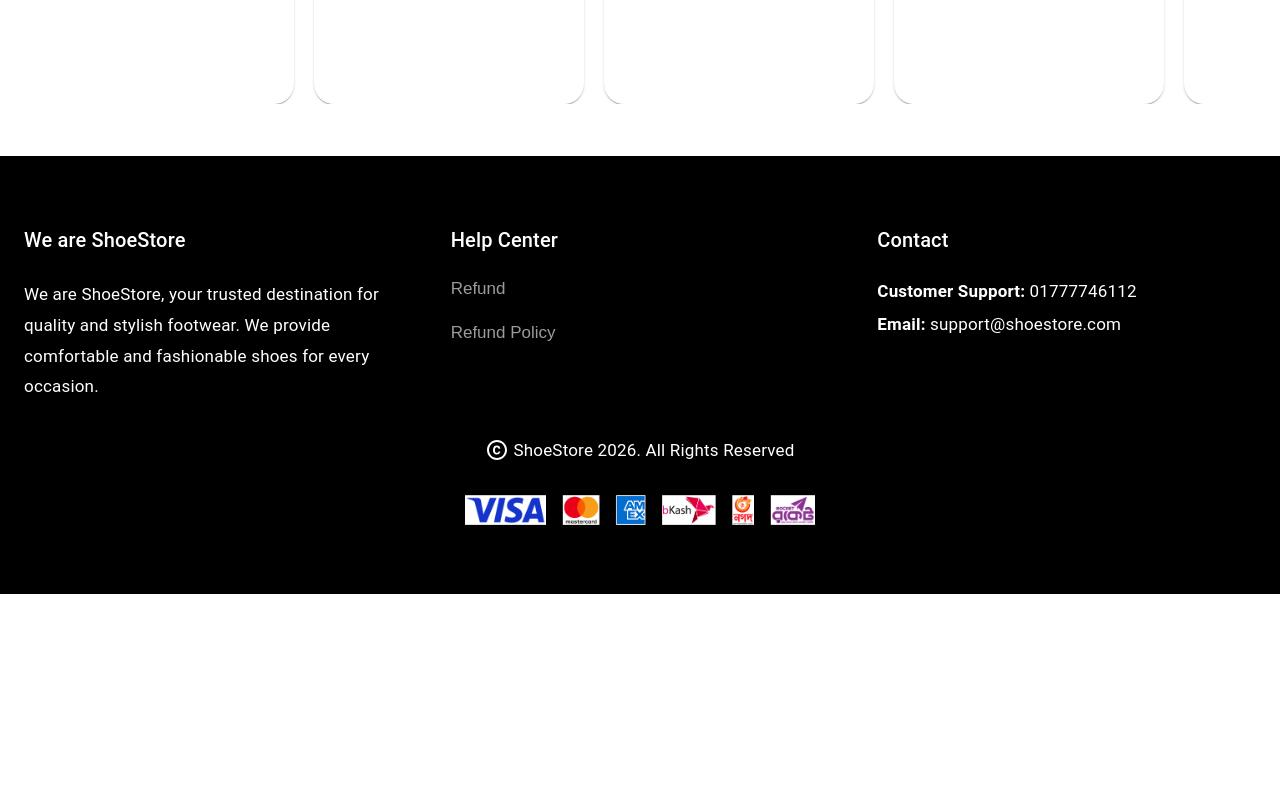
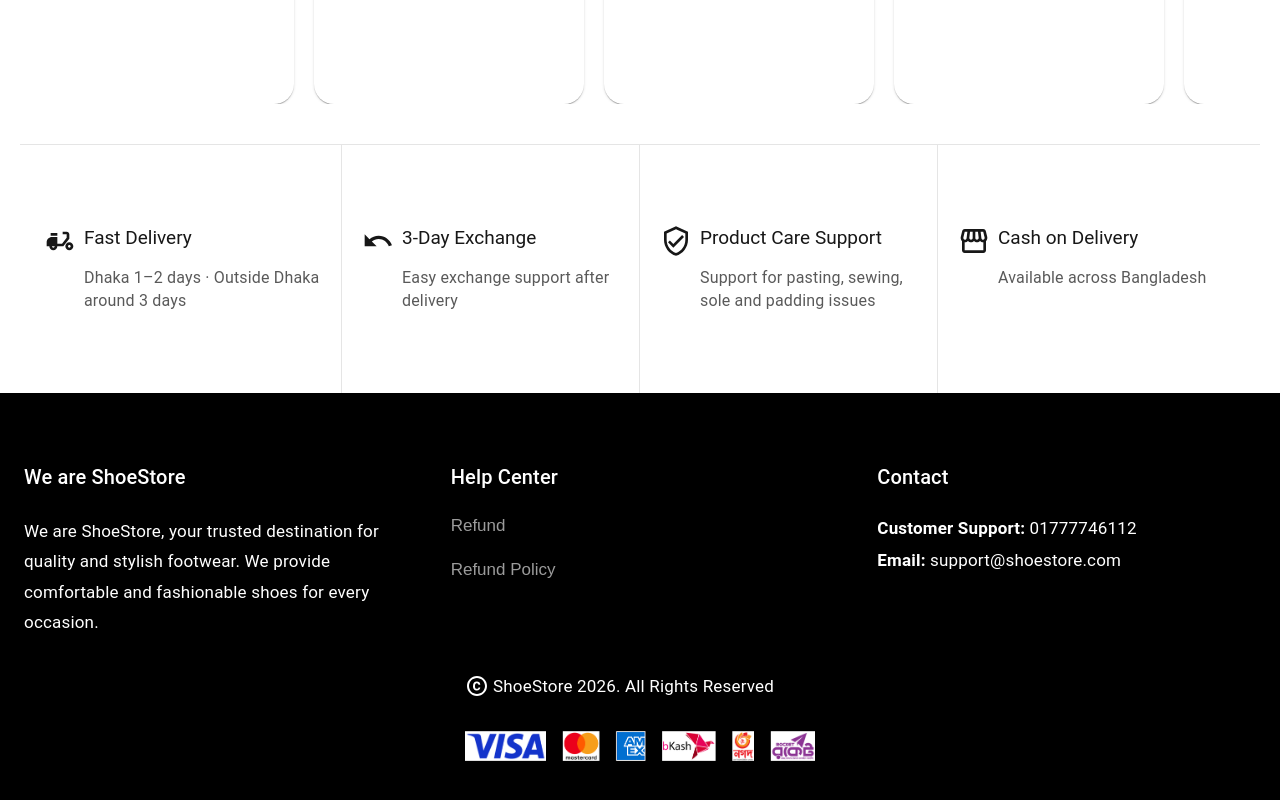
Before and after one commit to shohan-ch/nextjs-ecommerce, a Next.js app: page / in a window 1280 px wide. Shown: the part 2005-2805 px from the top of the page. Before the commit the page ends 2599 px from the top, so only its background shows below. Built offline with nearby package versions, Linux system fonts and the light colour scheme.

Commit message:
card added

```diff
--- a/app/(User)/(app)/footer.tsx
+++ b/app/(User)/(app)/footer.tsx
@@ -17,7 +17,6 @@ const Footer = (props: Props) => {
   const currentYear = new Date().getFullYear();
   return (
     <Box
-      className="mt-8"
       sx={{
         bgcolor: "primary.main",
         color: "white",
@@ -32,6 +31,7 @@ const Footer = (props: Props) => {
           color: "text.secondary",
           width: "fit-content",
         },
+        // px: "5px",
       }}
     >
       <Container maxWidth="xl" className="pt-17 pb-10">
@@ -106,7 +106,7 @@ const Footer = (props: Props) => {
                   sm: "center",
                 },
               }}
-              className="flex-center gap-1"
+              className="gap-1 align-center"
             >
               <CopyrightIcon /> ShoeStore {currentYear.toString()}. All Rights
               Reserved
--- a/app/(User)/(app)/page.tsx
+++ b/app/(User)/(app)/page.tsx
@@ -9,6 +9,7 @@ import Banner from "../components/Homepage/Banner/Banner";
 import HomeCategory from "../components/Homepage/HomeCategory/HomeCategory";
 import VideoList from "../components/Homepage/VideoList/VideoList";
 import Footer from "./footer";
+import DeliveryTerms from "../components/Homepage/DeliveryTerms/DeliveryTerms";
 
 const carouselImages = [
   {
@@ -44,6 +45,7 @@ export default function Page() {
         <HomeCategory />
         <VideoList />
       </Container>
+      <DeliveryTerms />
     </>
   );
 }
--- /dev/null
+++ b/app/(User)/components/Homepage/DeliveryTerms/DeliveryTerms.module.css
@@ -0,0 +1,61 @@
+.gridWrapper {
+    border-top: 1px solid #e5e5e5;
+
+    >* {
+        :global(.MuiBox-root) {
+            border-color: #e5e5e5;
+            /* padding-left: 2px; */
+            padding: 25px 0 25px 0;
+        }
+    }
+
+    > :nth-child(1) {
+        border-left: 1px solid #e5e5e5;
+        border-right: 1px solid #e5e5e5;
+    }
+
+    > :nth-child(2) {
+     border-right: 1px solid #e5e5e5;
+    }
+
+    > :nth-child(3) {
+        border-left: 1px solid #e5e5e5;
+        border-top: 1px solid #e5e5e5;
+        border-right: 1px solid #e5e5e5;
+    }
+
+    > :nth-child(4) {
+        border-top: 1px solid #e5e5e5;
+        border-right: 1px solid #e5e5e5;
+    }
+
+    @media (min-width: 600px) {
+
+> :global(.MuiGrid-root) {
+        padding: 55px 20px;
+
+        &:first-child {
+            padding-left: 0;
+        }
+    }
+
+
+
+        border-top: 0;
+
+        > :nth-child(1) {
+            border-left: 0;
+
+        }
+
+        > :nth-child(3) {
+            border-left: 0;
+            border-top: 0;
+        }
+
+        > :nth-child(4) {
+            border-top: 0;
+            border-right: 0;
+        }
+    }
+}
--- /dev/null
+++ b/app/(User)/components/Homepage/DeliveryTerms/DeliveryTerms.tsx
@@ -0,0 +1,126 @@
+"use client";
+
+import { Box, Container, Grid, Stack, Typography } from "@mui/material";
+import React from "react";
+import styles from "./DeliveryTerms.module.css";
+import DeliveryDiningIcon from "@mui/icons-material/DeliveryDining";
+import UndoIcon from "@mui/icons-material/Undo";
+import VerifiedUserOutlinedIcon from "@mui/icons-material/VerifiedUserOutlined";
+import StorefrontOutlinedIcon from "@mui/icons-material/StorefrontOutlined";
+type Props = {};
+
+const items = [
+  {
+    title: "Fast Delivery",
+    subTitle: "Dhaka 1–2 days · Outside Dhaka around 3 days",
+    icon: (
+      <DeliveryDiningIcon
+        sx={{
+          fontSize: {
+            xs: 24,
+            sm: 32,
+          },
+        }}
+      />
+    ),
+  },
+  {
+    title: "3-Day Exchange",
+    subTitle: "Easy exchange support after delivery",
+    icon: (
+      <UndoIcon
+        sx={{
+          fontSize: {
+            xs: 24,
+            sm: 32,
+          },
+        }}
+      />
+    ),
+  },
+  {
+    title: "Product Care Support",
+    subTitle: "Support for pasting, sewing, sole and padding issues",
+    icon: (
+      <VerifiedUserOutlinedIcon
+        sx={{
+          fontSize: {
+            xs: 24,
+            sm: 32,
+          },
+        }}
+      />
+    ),
+  },
+  {
+    title: "Cash on Delivery",
+    subTitle: "Available across Bangladesh",
+    icon: (
+      <StorefrontOutlinedIcon
+        sx={{
+          fontSize: {
+            xs: 24,
+            sm: 32,
+          },
+        }}
+      />
+    ),
+  },
+];
+
+const DeliveryTerms = (props: Props) => {
+  return (
+    <Box
+      sx={{
+        mb: "-20px",
+        mt: 5,
+        borderTop: {
+          xs: "none",
+          sm: "1px solid #E5E5E5",
+        },
+      }}
+    >
+      <Container maxWidth="xl">
+        <Grid container className={styles.gridWrapper}>
+          {items.map((i) => (
+            <>
+              <Grid key={i.title} size={{ xs: 6, sm: 3 }}>
+                <Stack direction="row" spacing={1}>
+                  <Box>{i.icon}</Box>
+                  <Box>
+                    <Typography
+                      variant="h5"
+                      className="pb-4"
+                      sx={{
+                        fontSize: {
+                          xs: "16px",
+                          sm: "19px",
+                        },
+                      }}
+                    >
+                      {i.title}
+                    </Typography>
+                    <Typography
+                      variant="body2"
+                      sx={{
+                        fontSize: {
+                          xs: "12px",
+                          sm: "16px",
+                        },
+                        color: "secondary.dark",
+                      }}
+                    >
+                      {i.subTitle}
+                    </Typography>
+                  </Box>
+                </Stack>
+              </Grid>
+            </>
+          ))}
+        </Grid>
+      </Container>
+    </Box>
+  );
+};
+
+export default DeliveryTerms;
--- a/app/globals.scss
+++ b/app/globals.scss
@@ -46,6 +46,10 @@ body {
 }
 .flex-center {
   @include mixin.flex-center;
+}
+
+.align-center{
+@include mixin.align-center;
 }
 
 .flex-between {
--- a/app/styles/_mixin.scss
+++ b/app/styles/_mixin.scss
@@ -1,6 +1,11 @@
 @mixin flex-center {
     display: flex;
     justify-content: center;
+    align-items: center;
+}
+
+@mixin align-center {
+    display: flex;
     align-items: center;
 }
 
--- a/app/styles/theme/userTheme.ts
+++ b/app/styles/theme/userTheme.ts
@@ -12,6 +12,7 @@ export const userTheme = createTheme({
     secondary: {
       light: "#f9fafd",
       main: "#f6f6f7",
+      dark: "#000000A6",
     },
     text: {
       secondary: "#9b9b9b",
```
Also changed, not shown: app/(User)/components/Carousel/Carousel.tsx (+0 -20 lines).
